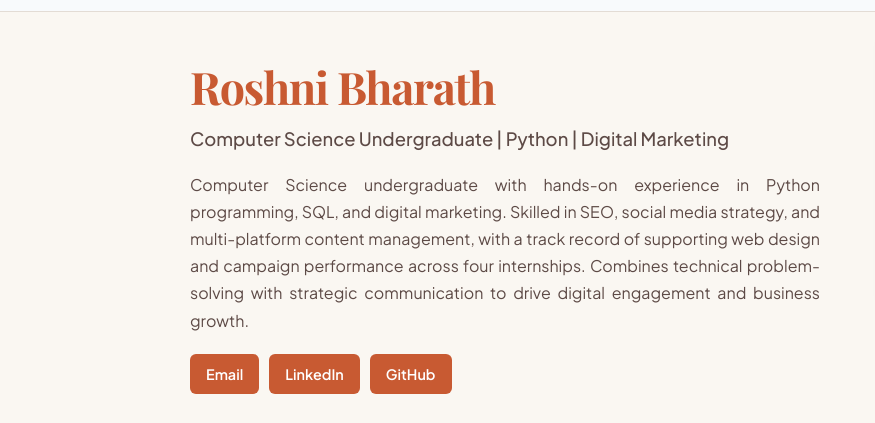
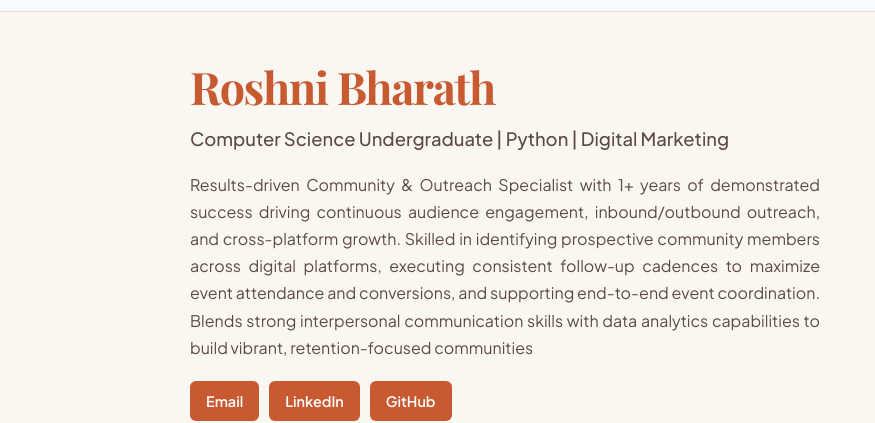
Before and after one commit to Rosh-0906/roshni-portfolio, a plain HTML site: page index.html in a window 1280 px wide. Shown: the part 53-476 px from the top of the page, 0-875 px from the left. Drawn offline with nearby package versions, Linux system fonts and the light colour scheme.

Commit message:
Add files via upload

```diff
--- a/index.html
+++ b/index.html
@@ -35,7 +35,7 @@
             <div class="header-info-block">
                 <h1>Roshni Bharath</h1>
                 <div class="tagline">Computer Science Undergraduate | Python | Digital Marketing</div>
-                <p class="body-text">Computer Science undergraduate with hands-on experience in Python programming, SQL, and digital marketing. Skilled in SEO, social media strategy, and multi-platform content management, with a track record of supporting web design and campaign performance across four internships. Combines technical problem-solving with strategic communication to drive digital engagement and business growth.</p>
+                <p class="body-text">Results-driven Community & Outreach Specialist with 1+ years of demonstrated success driving continuous audience engagement, inbound/outbound outreach, and cross-platform growth. Skilled in identifying prospective community members across digital platforms, executing consistent follow-up cadences to maximize event attendance and conversions, and supporting end-to-end event coordination. Blends strong interpersonal communication skills with data analytics capabilities to build vibrant, retention-focused communities</p>
                 <div class="social-links">
                     <a href="mailto:roshnibharath2026@gmail.com" class="social-btn">Email</a>
                     <a href="https://www.linkedin.com/in/roshni-bharath-0812312a5/" target="_blank" class="social-btn">LinkedIn</a>
```
